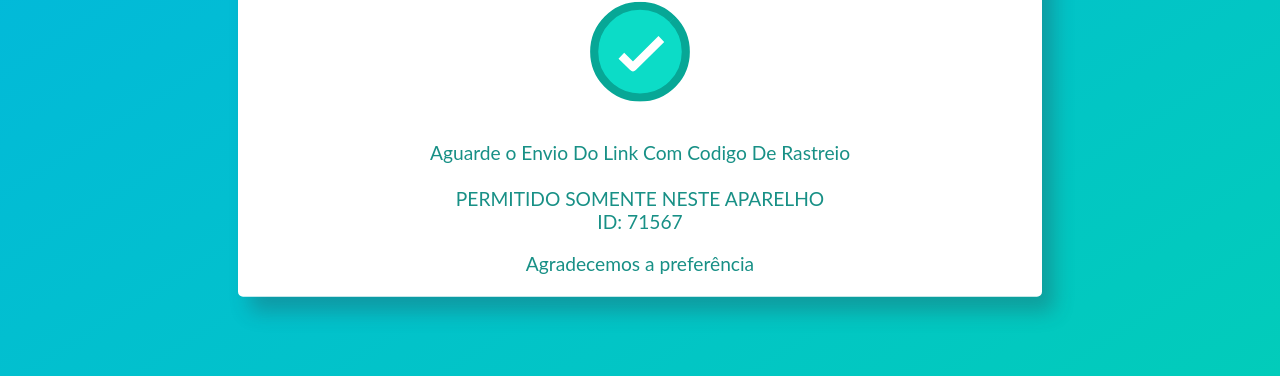
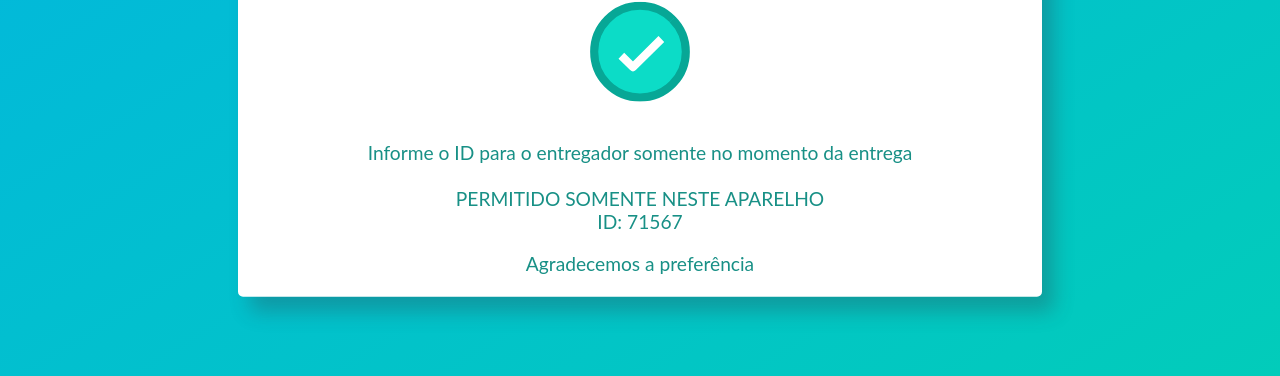
Before and after one commit to cobrecomrastreio/cobrecomrastreio.github.io, a plain HTML site: page index.html in a window 1280 px wide. Shown: the part 424-800 px from the top of the page. Drawn offline with nearby package versions, Linux system fonts and the light colour scheme.

Commit message:
Update index.html

```diff
--- a/index.html
+++ b/index.html
@@ -38,7 +38,7 @@
                 </svg>
             </div>
             <div class="text">
-                <p> Aguarde o Envio Do Link Com Codigo De Rastreio<br><br>PERMITIDO SOMENTE NESTE APARELHO<br>
+                <p> Informe o ID para o entregador somente no momento da entrega <br><br>PERMITIDO SOMENTE NESTE APARELHO<br>
                     ID: 71567
                 </p>
                 <p>Agradecemos a preferência
```
